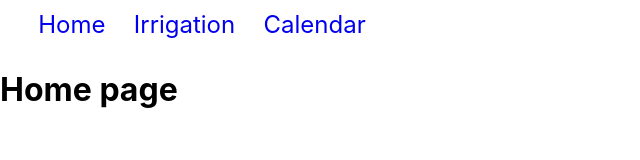
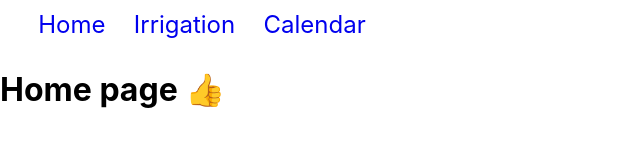
Before and after one commit to AKaryGL/vertical-garden-web, a React (Create React App) app: page / in a window 1280 px wide. Shown: the top 160 px of the page, without its empty margins (0-640 px from the left). Built offline with nearby package versions, Linux system fonts and the light colour scheme.

Commit message:
emoji en la pagina de inicio

```diff
--- a/src/pages/Home.jsx
+++ b/src/pages/Home.jsx
@@ -3,7 +3,7 @@ import React from 'react'
 const Home = () => {
   return (
     <div>
-      <h1>Home page</h1>
+      <h1>Home page 👍</h1>
     </div>
   )
 }
```
Also changed, not shown: 1 other file (tests, documents, lock files or other folders).
